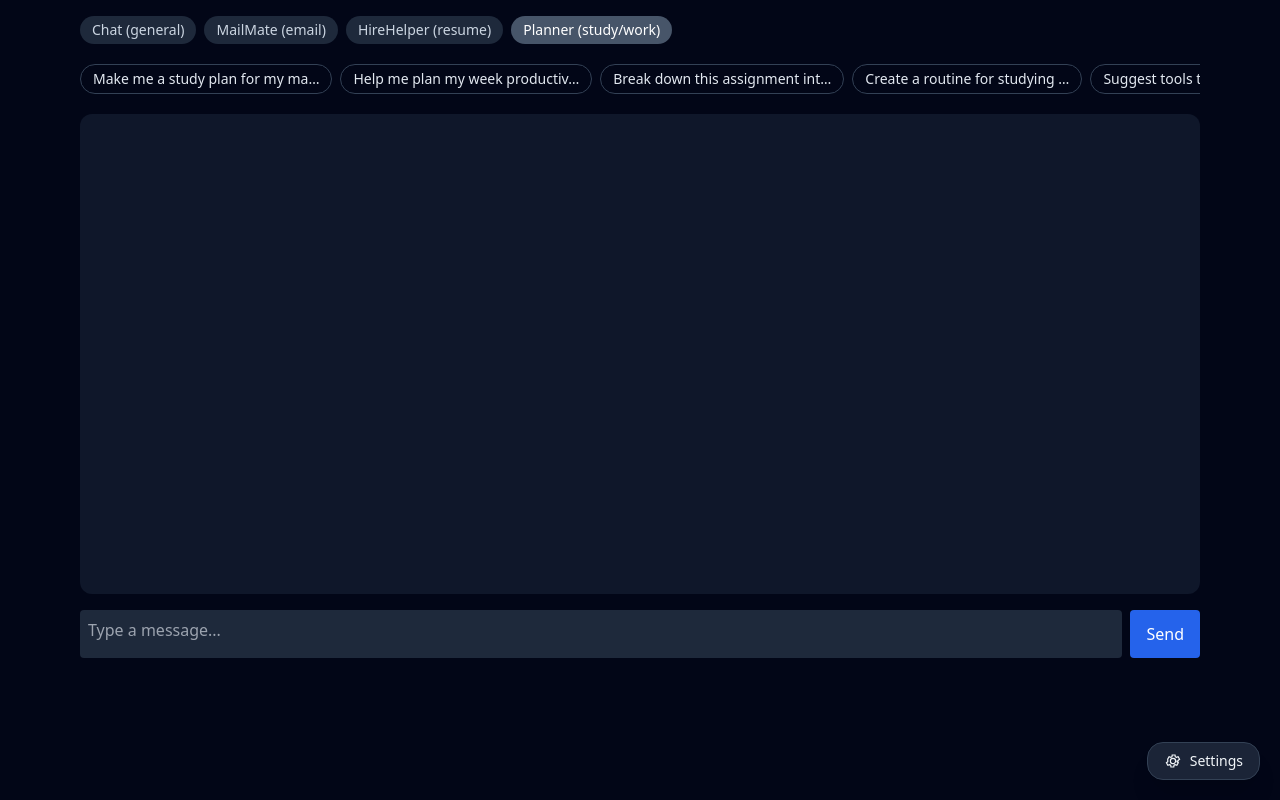
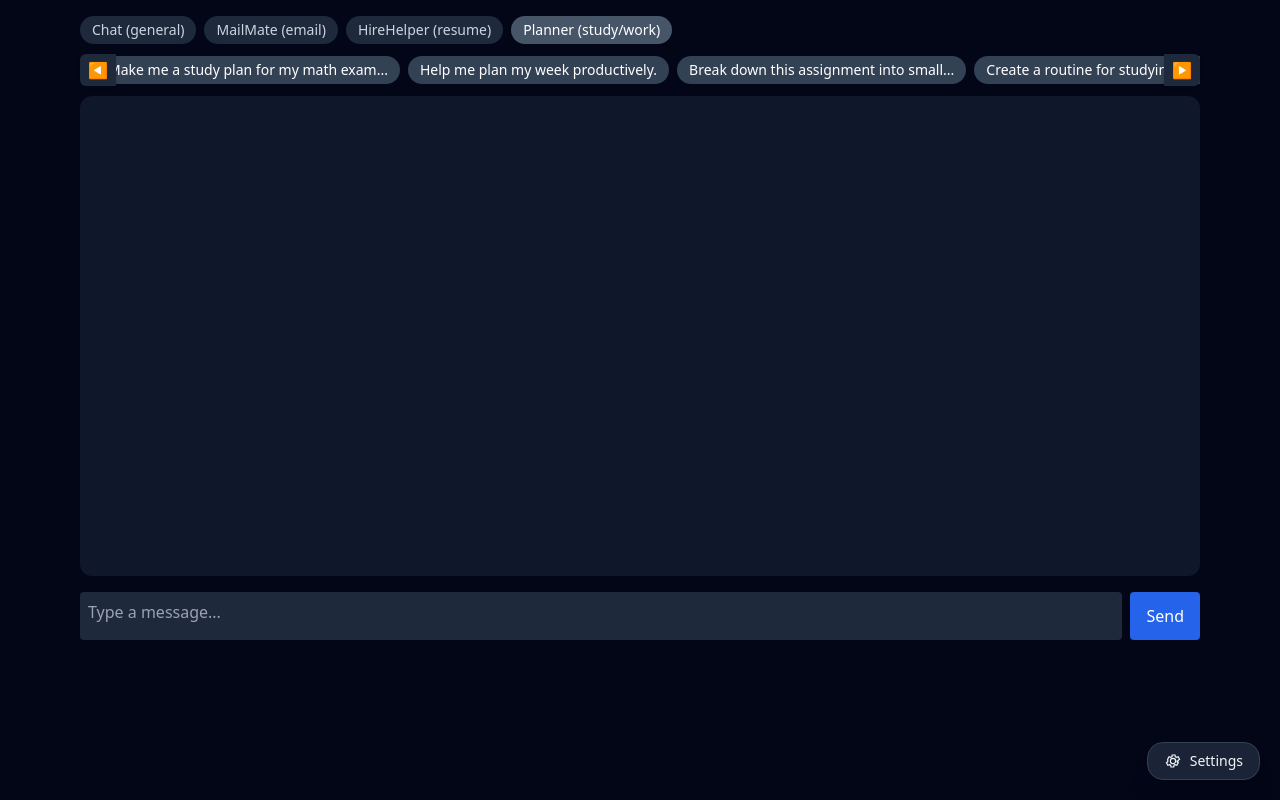
Before and after one commit to madevthevanthiran-maker/amplyai-chatbot, a Next.js app: page /app in a window 1280 px wide. Both pictures are taken after a click on the button "Planner (study/work)". Built offline with nearby package versions, Linux system fonts and the light colour scheme.

Commit message:
Update PresetBar.jsx

```diff
--- a/components/PresetBar.jsx
+++ b/components/PresetBar.jsx
@@ -1,34 +1,52 @@
-// /components/PresetBar.jsx
+import { useEffect, useRef, useState } from "react";
 
-import { useEffect, useRef } from "react";
-
-export default function PresetBar({ presets = [], onInsert }) {
+export default function PresetBar({ presets, onInsert }) {
   const containerRef = useRef(null);
+  const [showArrows, setShowArrows] = useState(false);
 
   useEffect(() => {
-    const handle = (e) => {
-      if (!containerRef.current) return;
-      if (e.detail && typeof e.detail === "string") {
-        onInsert?.(e.detail);
-      }
+    const container = containerRef.current;
+    const checkOverflow = () => {
+      setShowArrows(container?.scrollWidth > container?.clientWidth);
     };
-    window.addEventListener("amplyai.insertPreset", handle);
-    return () => window.removeEventListener("amplyai.insertPreset", handle);
-  }, [onInsert]);
-
-  if (!presets.length) return null;
+    checkOverflow();
+    window.addEventListener("resize", checkOverflow);
+    return () => window.removeEventListener("resize", checkOverflow);
+  }, [presets]);
 
   return (
-    <div className="flex items-center gap-2 overflow-x-auto py-2 scrollbar-hide" ref={containerRef}>
-      {presets.map((text, i) => (
-        <button
-          key={i}
-          onClick={() => onInsert(text)}
-          className="shrink-0 rounded-full border border-slate-700 px-3 py-1 text-sm text-slate-200 hover:bg-slate-800 transition"
-        >
-          {text.length > 30 ? text.slice(0, 30) + "…" : text}
-        </button>
-      ))}
+    <div className="relative">
+      {showArrows && (
+        <>
+          <button
+            onClick={() => (containerRef.current.scrollLeft -= 150)}
+            className="absolute left-0 top-1/2 -translate-y-1/2 z-10 bg-slate-800 px-2 py-1 rounded-l-md shadow"
+          >
+            ◀
+          </button>
+          <button
+            onClick={() => (containerRef.current.scrollLeft += 150)}
+            className="absolute right-0 top-1/2 -translate-y-1/2 z-10 bg-slate-800 px-2 py-1 rounded-r-md shadow"
+          >
+            ▶
+          </button>
+        </>
+      )}
+
+      <div
+        ref={containerRef}
+        className="flex gap-2 overflow-x-auto scrollbar-hide px-4"
+      >
+        {presets.map((preset, idx) => (
+          <button
+            key={idx}
+            onClick={() => onInsert(preset)}
+            className="bg-slate-700 text-sm text-white px-3 py-1 rounded-full whitespace-nowrap hover:bg-slate-600 transition"
+          >
+            {preset.length > 40 ? preset.slice(0, 37) + "..." : preset}
+          </button>
+        ))}
+      </div>
     </div>
   );
 }
```
